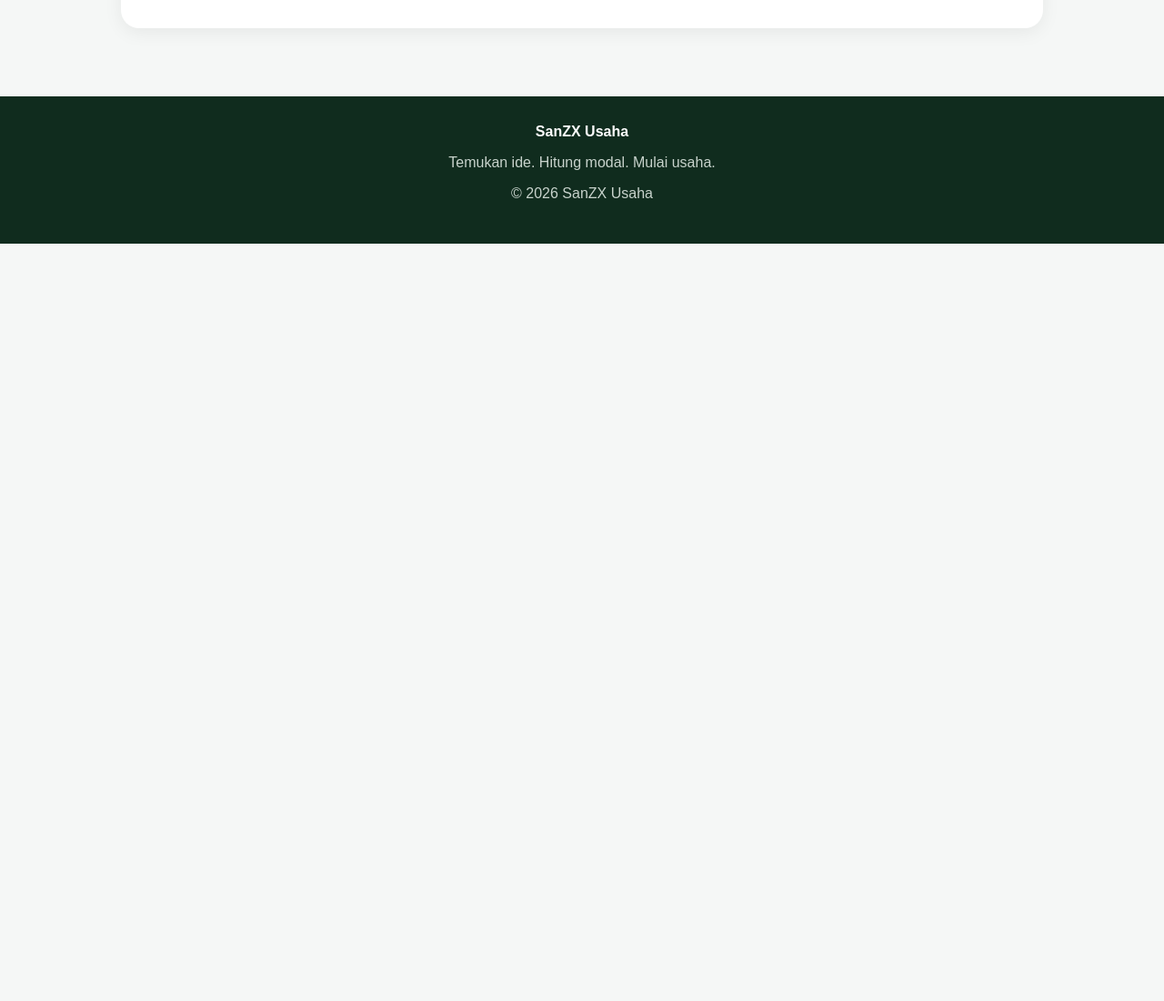
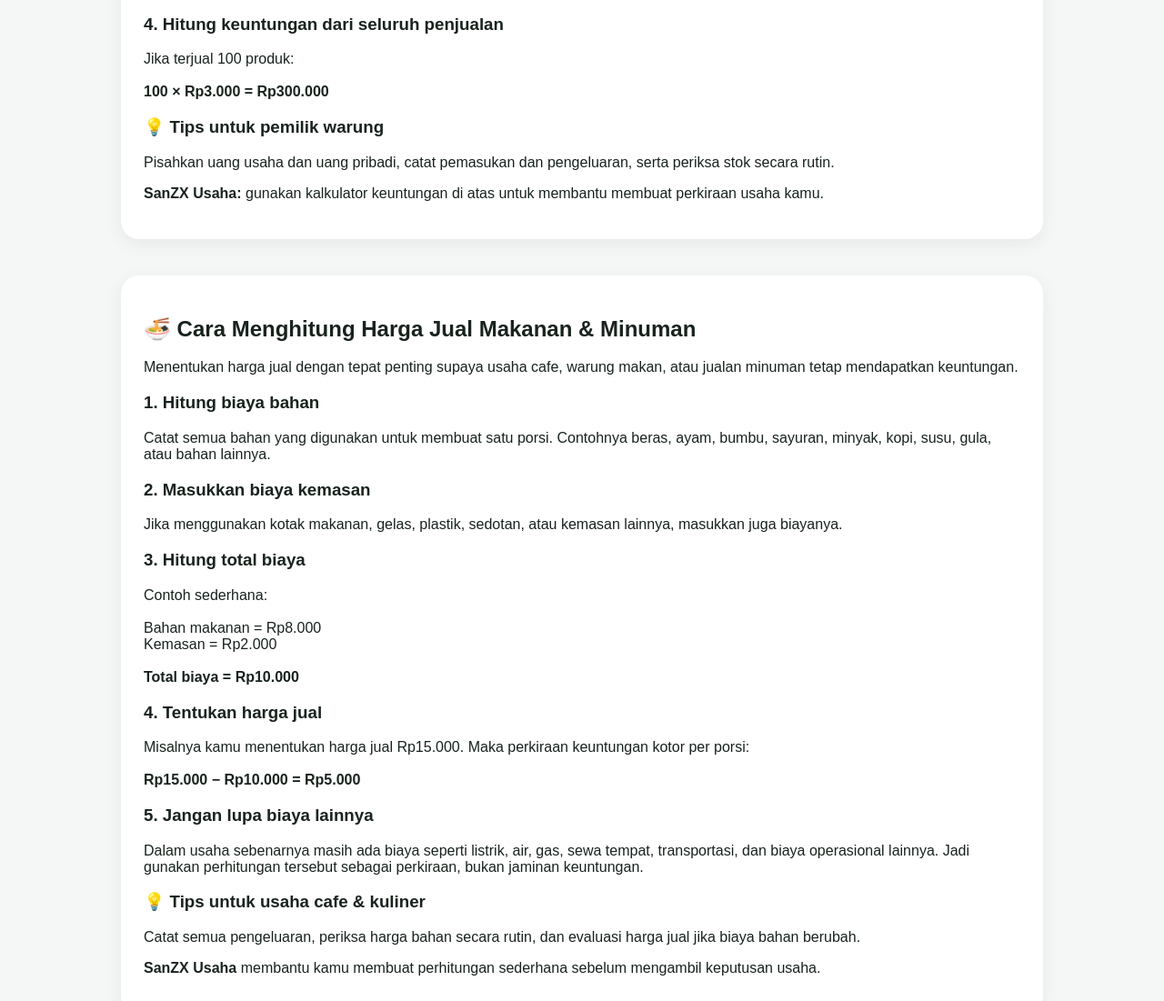
Before and after one commit to kalsanzx/sanzx-tips, a plain HTML site: page index.html in a window 1280 px wide. Shown: the part 2417-3518 px from the top of the page at 91% size. Before the commit the page ends 2685 px from the top, so only its background shows below. Drawn offline with Linux system fonts and the light colour scheme.

Commit message:
Tambahkan artikel harga jual makanan
Menambahkan artikel tentang cara
menghitung harga jual makanan dan minuman.

```diff
--- a/index.html
+++ b/index.html
@@ -407,8 +407,26 @@ Baca artikel →
 </article>
 
 <article class="article">
+<article class="article">
 <div class="tag">CAFE & KULINER</div>
-<h3>Menghitung Harga Jual Makanan</h3>
+
+<h3>
+<a href="#artikel-cafe" style="color:inherit;text-decoration:none;">
+Cara Menghitung Harga Jual Makanan
+</a>
+</h3>
+
+<p>
+Pelajari cara menghitung biaya bahan, kemasan,
+dan menentukan harga jual makanan.
+</p>
+
+<a href="#artikel-cafe"
+style="color:#247545;font-weight:bold;text-decoration:none;">
+Baca artikel →
+</a>
+
+</article>
 <p>
 Kenali biaya bahan, kemasan, dan biaya lainnya
 sebelum menentukan harga jual.
@@ -503,6 +521,72 @@ pengeluaran, serta periksa stok secara rutin.
 <p>
 <b>SanZX Usaha:</b> gunakan kalkulator keuntungan di atas
 untuk membantu membuat perkiraan usaha kamu.
+</p>
+
+</section>
+  <section id="artikel-cafe" class="calculator">
+
+<h2>🍜 Cara Menghitung Harga Jual Makanan & Minuman</h2>
+
+<p>
+Menentukan harga jual dengan tepat penting supaya usaha cafe,
+warung makan, atau jualan minuman tetap mendapatkan keuntungan.
+</p>
+
+<h3>1. Hitung biaya bahan</h3>
+
+<p>
+Catat semua bahan yang digunakan untuk membuat satu porsi.
+Contohnya beras, ayam, bumbu, sayuran, minyak, kopi, susu,
+gula, atau bahan lainnya.
+</p>
+
+<h3>2. Masukkan biaya kemasan</h3>
+
+<p>
+Jika menggunakan kotak makanan, gelas, plastik, sedotan,
+atau kemasan lainnya, masukkan juga biayanya.
+</p>
+
+<h3>3. Hitung total biaya</h3>
+
+<p>
+Contoh sederhana:
+<br><br>
+Bahan makanan = Rp8.000<br>
+Kemasan = Rp2.000
+<br><br>
+<b>Total biaya = Rp10.000</b>
+</p>
+
+<h3>4. Tentukan harga jual</h3>
+
+<p>
+Misalnya kamu menentukan harga jual Rp15.000.
+Maka perkiraan keuntungan kotor per porsi:
+<br><br>
+<b>Rp15.000 − Rp10.000 = Rp5.000</b>
+</p>
+
+<h3>5. Jangan lupa biaya lainnya</h3>
+
+<p>
+Dalam usaha sebenarnya masih ada biaya seperti listrik,
+air, gas, sewa tempat, transportasi, dan biaya operasional
+lainnya. Jadi gunakan perhitungan tersebut sebagai perkiraan,
+bukan jaminan keuntungan.
+</p>
+
+<h3>💡 Tips untuk usaha cafe & kuliner</h3>
+
+<p>
+Catat semua pengeluaran, periksa harga bahan secara rutin,
+dan evaluasi harga jual jika biaya bahan berubah.
+</p>
+
+<p>
+<b>SanZX Usaha</b> membantu kamu membuat perhitungan sederhana
+sebelum mengambil keputusan usaha.
 </p>
 
 </section>
```
